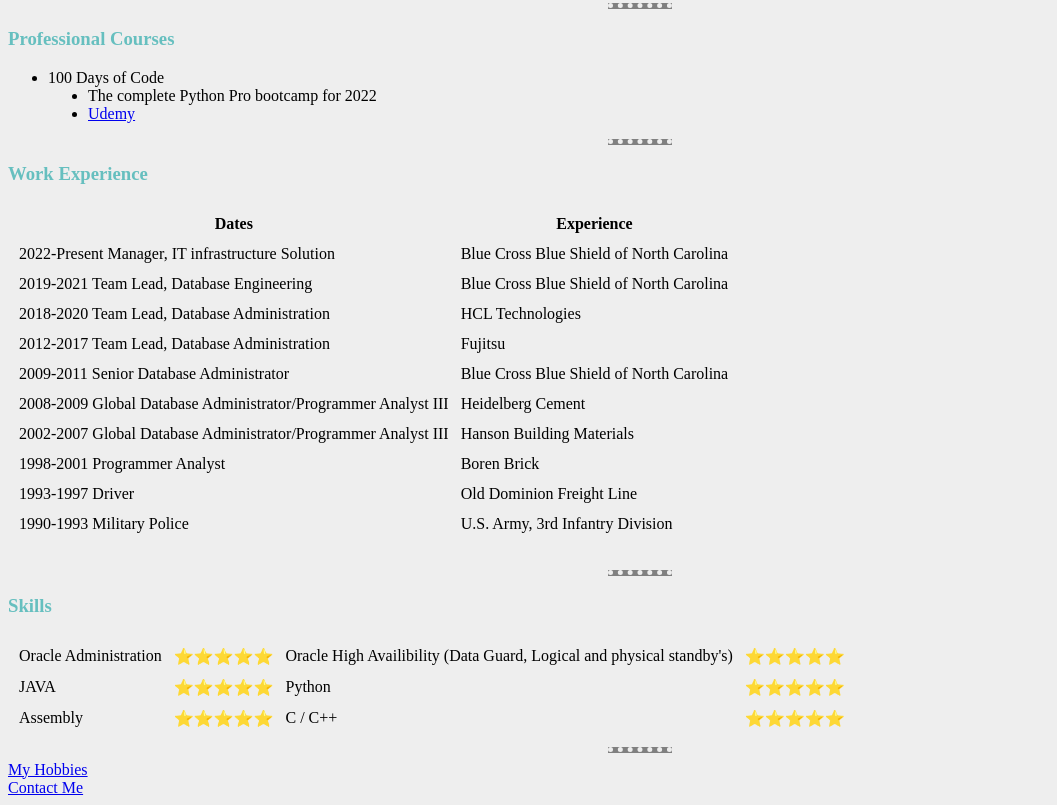
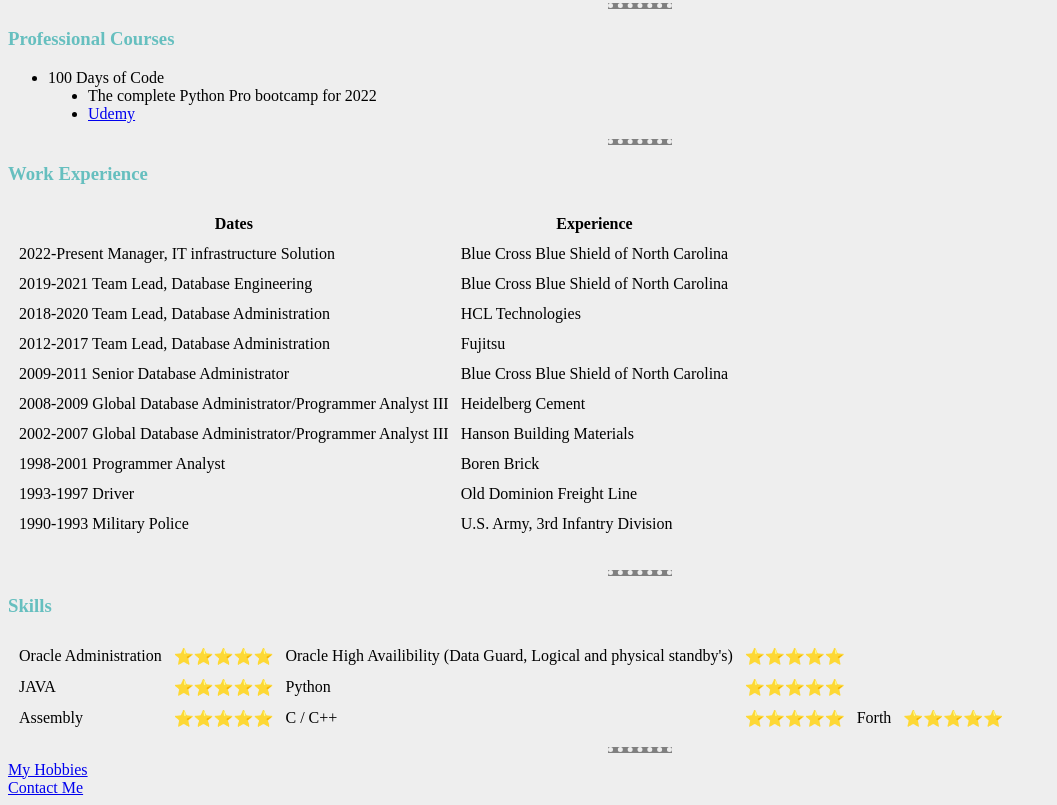
Before and after one commit to DonaldMoran/cv, a plain HTML site: page index.html in a window 1280 px wide. Shown: the part 432-1237 px from the top of the page, without its empty margins (0-1057 px from the left). Drawn offline with Linux system fonts and the light colour scheme.

Commit message:
add Forth

```diff
--- a/index.html
+++ b/index.html
@@ -144,6 +144,12 @@
                 <td>
                     ⭐⭐⭐⭐⭐
                 </td>
+                <td>
+                    Forth
+                </td>
+                <td>
+                    ⭐⭐⭐⭐⭐
+                </td>
             </tr>
     </table>
 
```
